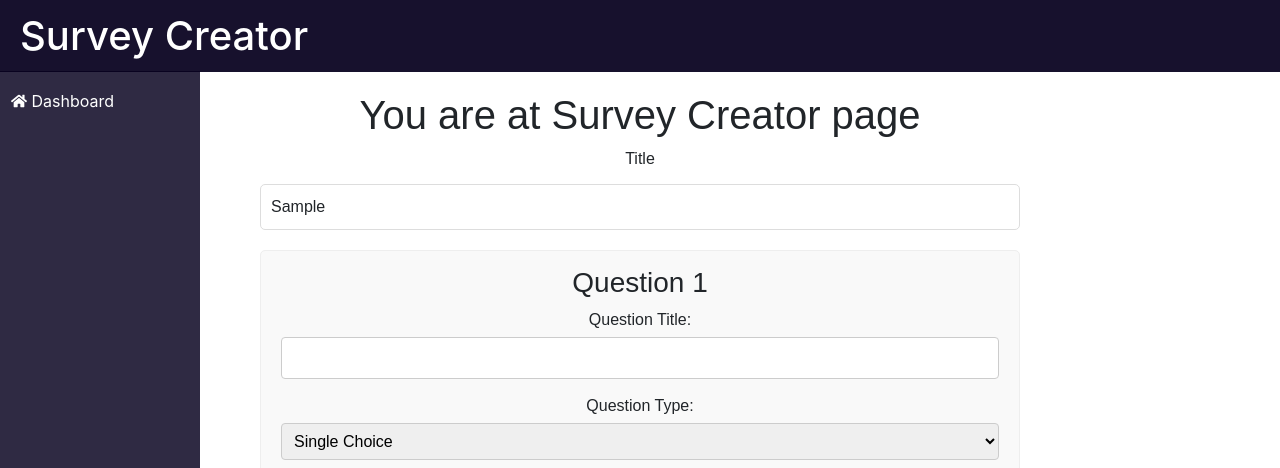
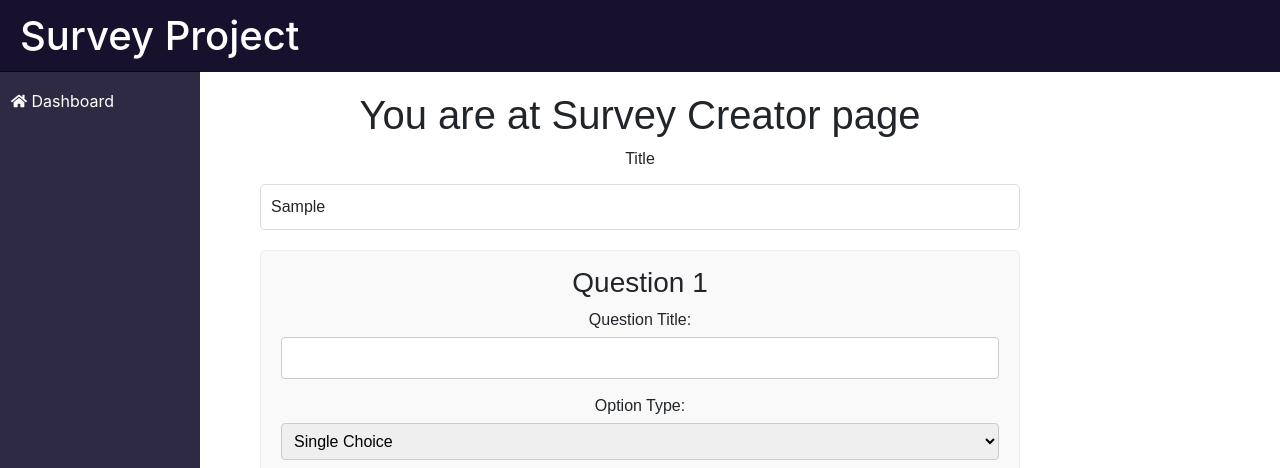
Before and after one commit to yash7047/SurveyCreator, a React (Create React App) app in the folder client/: page /create-survey in a window 1280 px wide. Both pictures are taken after typing "Sample" into the empty fields and a click on the button "Add". Shown: the top 468 px of the page. Built offline with nearby package versions, Linux system fonts and the light colour scheme.

Commit message:
suggested changes

```diff
--- a/client/src/components/Header.jsx
+++ b/client/src/components/Header.jsx
@@ -25,7 +25,7 @@ function Header({ loginCred, updateLoginCred }) {
         alignItems: "center",
       }}
     >
-      <h1>Survey Creator</h1>
+      <h1>Survey Project</h1>
       {loginCred.username != "" && (
         <DropdownButton
           style={{ marginRight: "2%" }}
--- a/client/src/components/SurveyCreator/QuestionCreator.jsx
+++ b/client/src/components/SurveyCreator/QuestionCreator.jsx
@@ -57,11 +57,11 @@ const QuestionCreator = ({ question, index, setQuestionList }) => {
       </div>
 
       <div>
-        <label>Question Type:</label>
+        <label>Option Type:</label>
         <select value={questionType} onChange={handleQuestionTypeChange}>
           <option value="single">Single Choice</option>
           <option value="multiple">Multiple Choice</option>
-          <option value="comment">Comment</option>
+          <option value="comment">Paragraph/Short Answer</option>
         </select>
       </div>
 
```
